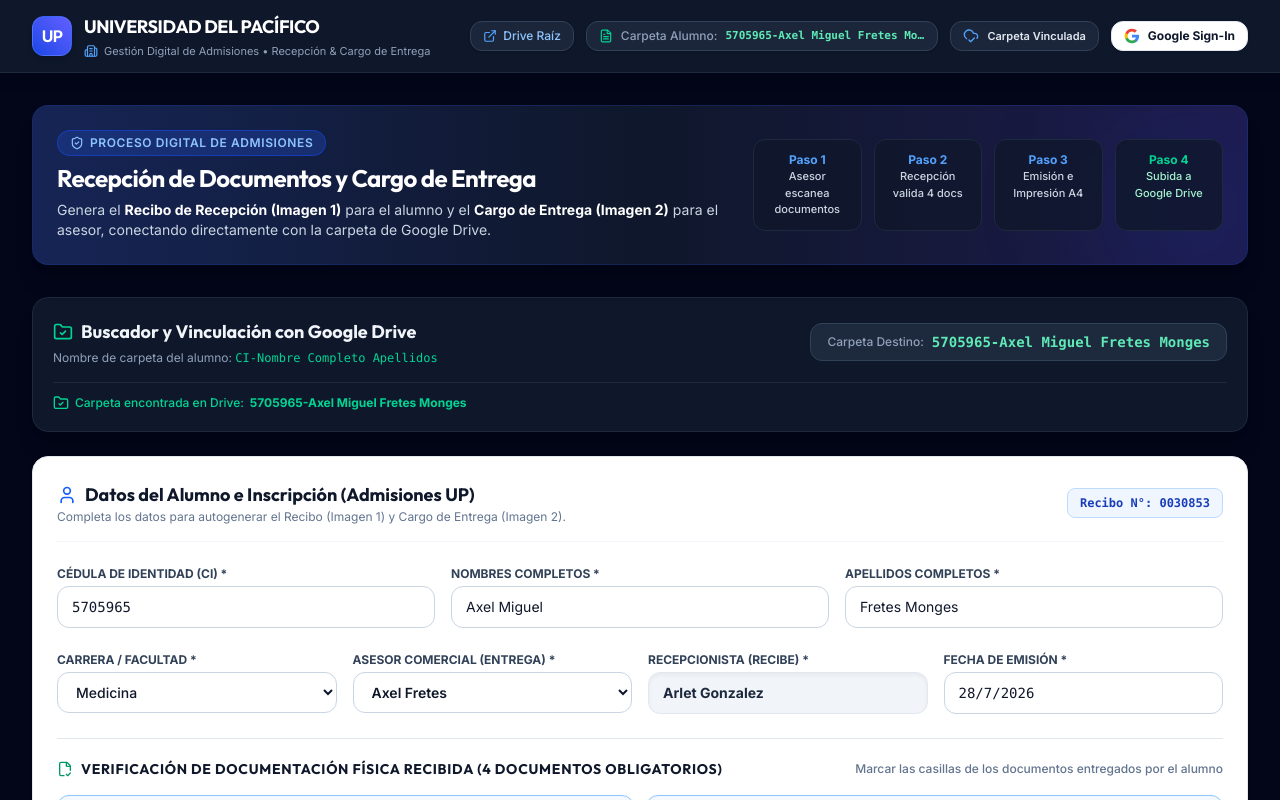
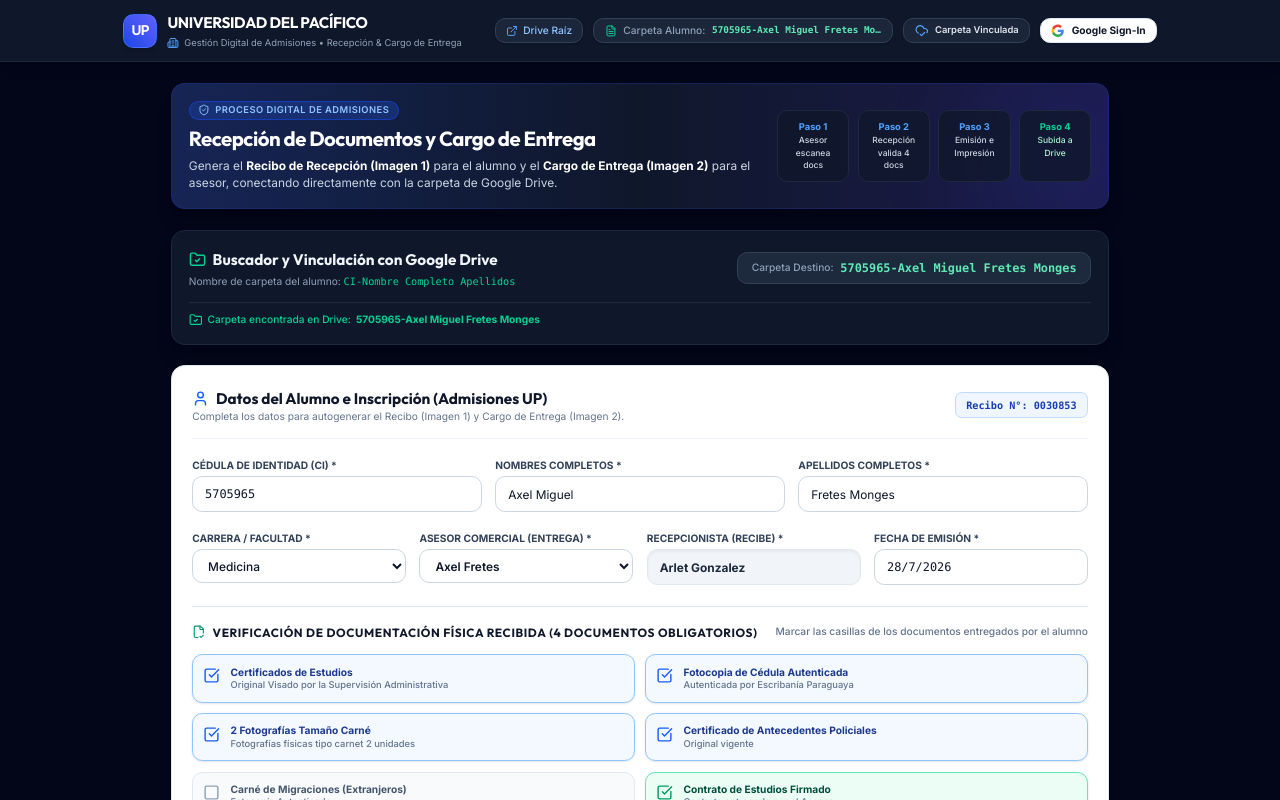
Before and after one commit to XxxRaiconxxX/recepcion-admisiones-up, a React (Vite) app: page / in a window 1280 px wide. Shown: the top 800 px of the page. Built offline with nearby package versions, Linux system fonts and the light colour scheme; no server answers.

Commit message:
Scale adjustment: Native 85% zoom and compact framing

```diff
--- a/src/App.tsx
+++ b/src/App.tsx
@@ -40,17 +40,17 @@
         onOpenOAuthModal={() => setIsOAuthModalOpen(true)}
       />
 
-      {/* Cuerpo Principal */}
-      <main className="flex-1 max-w-7xl w-full mx-auto px-4 sm:px-6 lg:px-8 py-8 space-y-8">
+      {/* Cuerpo Principal - Escala Compacta y Holgada */}
+      <main className="flex-1 max-w-6xl w-full mx-auto px-4 sm:px-6 py-6 space-y-6">
 
         {/* Banner Informativo del Flujo de Trabajo */}
-        <div className="bg-gradient-to-r from-blue-950 via-slate-900 to-indigo-950 border border-blue-900/40 rounded-2xl p-6 shadow-xl relative overflow-hidden">
+        <div className="bg-gradient-to-r from-blue-950 via-slate-900 to-indigo-950 border border-blue-900/40 rounded-2xl p-5 shadow-xl relative overflow-hidden">
           <div className="absolute -right-10 -bottom-10 w-48 h-48 bg-blue-600/10 rounded-full blur-3xl pointer-events-none"></div>
 
-          <div className="relative z-10 flex flex-col lg:flex-row lg:items-center justify-between gap-6">
+          <div className="relative z-10 flex flex-col lg:flex-row lg:items-center justify-between gap-5">
             <div className="space-y-1.5 max-w-2xl">
               <div className="flex items-center gap-2">
-                <span className="inline-flex items-center gap-1.5 px-3 py-1 rounded-full bg-blue-900/60 border border-blue-700/60 text-blue-300 text-xs font-semibold uppercase tracking-wider">
+                <span className="inline-flex items-center gap-1.5 px-2.5 py-0.5 rounded-full bg-blue-900/60 border border-blue-700/60 text-blue-300 text-[11px] font-semibold uppercase tracking-wider">
                   <ShieldCheck className="w-3.5 h-3.5" /> Proceso Digital de Admisiones
                 </span>
                 {googleUser && (
@@ -59,31 +59,31 @@
                   </span>
                 )}
               </div>
-              <h2 className="text-2xl font-extrabold text-white font-heading tracking-tight">
+              <h2 className="text-xl sm:text-2xl font-extrabold text-white font-heading tracking-tight">
                 Recepción de Documentos y Cargo de Entrega
               </h2>
-              <p className="text-sm text-slate-300">
+              <p className="text-xs sm:text-sm text-slate-300">
                 Genera el <strong className="text-white">Recibo de Recepción (Imagen 1)</strong> para el alumno y el <strong className="text-white">Cargo de Entrega (Imagen 2)</strong> para el asesor, conectando directamente con la carpeta de Google Drive.
               </p>
             </div>
 
             {/* Pasos resumidos */}
-            <div className="grid grid-cols-2 sm:grid-cols-4 gap-3">
-              <div className="bg-slate-900/80 border border-slate-800 p-3 rounded-xl text-center">
-                <div className="text-xs text-blue-400 font-bold">Paso 1</div>
-                <div className="text-[11px] text-slate-300 font-medium">Asesor escanea documentos</div>
+            <div className="grid grid-cols-2 sm:grid-cols-4 gap-2.5">
+              <div className="bg-slate-900/80 border border-slate-800 p-2.5 rounded-xl text-center">
+                <div className="text-[11px] text-blue-400 font-bold">Paso 1</div>
+                <div className="text-[10px] text-slate-300 font-medium">Asesor escanea docs</div>
               </div>
-              <div className="bg-slate-900/80 border border-slate-800 p-3 rounded-xl text-center">
-                <div className="text-xs text-blue-400 font-bold">Paso 2</div>
-                <div className="text-[11px] text-slate-300 font-medium">Recepción valida 4 docs</div>
+              <div className="bg-slate-900/80 border border-slate-800 p-2.5 rounded-xl text-center">
+                <div className="text-[11px] text-blue-400 font-bold">Paso 2</div>
+                <div className="text-[10px] text-slate-300 font-medium">Recepción valida 4 docs</div>
               </div>
-              <div className="bg-slate-900/80 border border-slate-800 p-3 rounded-xl text-center">
-                <div className="text-xs text-blue-400 font-bold">Paso 3</div>
-                <div className="text-[11px] text-slate-300 font-medium">Emisión e Impresión A4</div>
+              <div className="bg-slate-900/80 border border-slate-800 p-2.5 rounded-xl text-center">
+                <div className="text-[11px] text-blue-400 font-bold">Paso 3</div>
+                <div className="text-[10px] text-slate-300 font-medium">Emisión e Impresión</div>
               </div>
-              <div className="bg-slate-900/80 border border-slate-800 p-3 rounded-xl text-center border-emerald-900/50 bg-emerald-950/20">
-                <div className="text-xs text-emerald-400 font-bold">Paso 4</div>
-                <div className="text-[11px] text-emerald-200 font-medium">Subida a Google Drive</div>
+              <div className="bg-slate-900/80 border border-slate-800 p-2.5 rounded-xl text-center border-emerald-900/50 bg-emerald-950/20">
+                <div className="text-[11px] text-emerald-400 font-bold">Paso 4</div>
+                <div className="text-[10px] text-emerald-200 font-medium">Subida a Drive</div>
               </div>
             </div>
           </div>
@@ -117,7 +117,7 @@
       )}
 
       {/* Pie de Página Limpio */}
-      <footer className="border-t border-slate-800 bg-slate-900 text-slate-400 py-6 text-center text-xs">
+      <footer className="border-t border-slate-800 bg-slate-900 text-slate-400 py-5 text-center text-xs">
         <p className="font-medium text-slate-300">
           Universidad del Pacífico — Sistema Digital de Admisiones y Recepción
         </p>
--- a/src/index.css
+++ b/src/index.css
@@ -4,9 +4,10 @@
 @layer base {
   body {
     font-family: 'Inter', system-ui, sans-serif;
-    background-color: #f8fafc;
+    background-color: #020617;
     color: #0f172a;
     -webkit-font-smoothing: antialiased;
+    zoom: 0.85; /* Escala toda la interfaz al 85% de forma nativa */
   }
 
   h1, h2, h3, h4, h5, h6 {
@@ -25,6 +26,7 @@
     background: #ffffff !important;
     color: #000000 !important;
     font-size: 11pt;
+    zoom: 1 !important; /* Desactivar escala zoom en impresión A4 */
   }
 
   .no-print {
```
